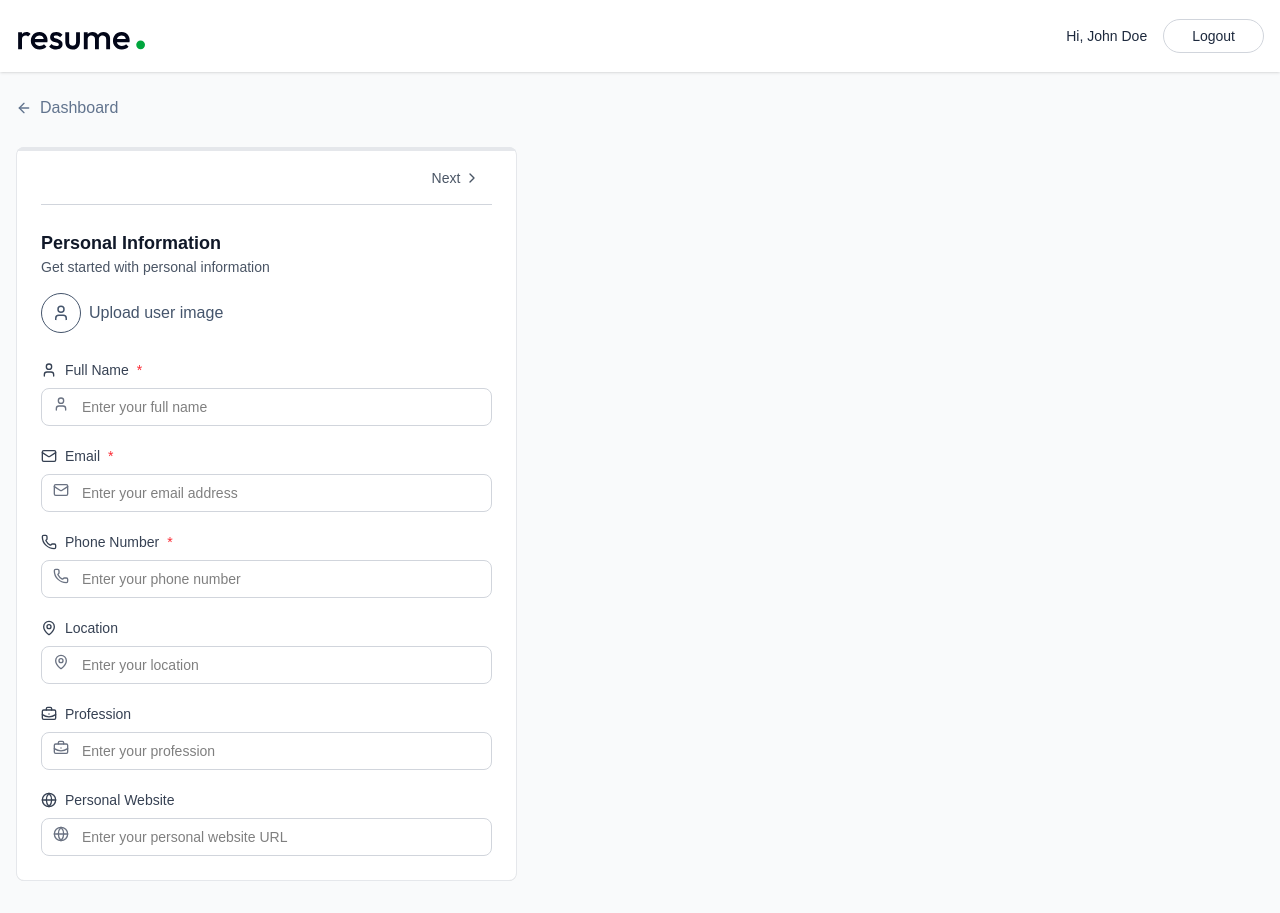
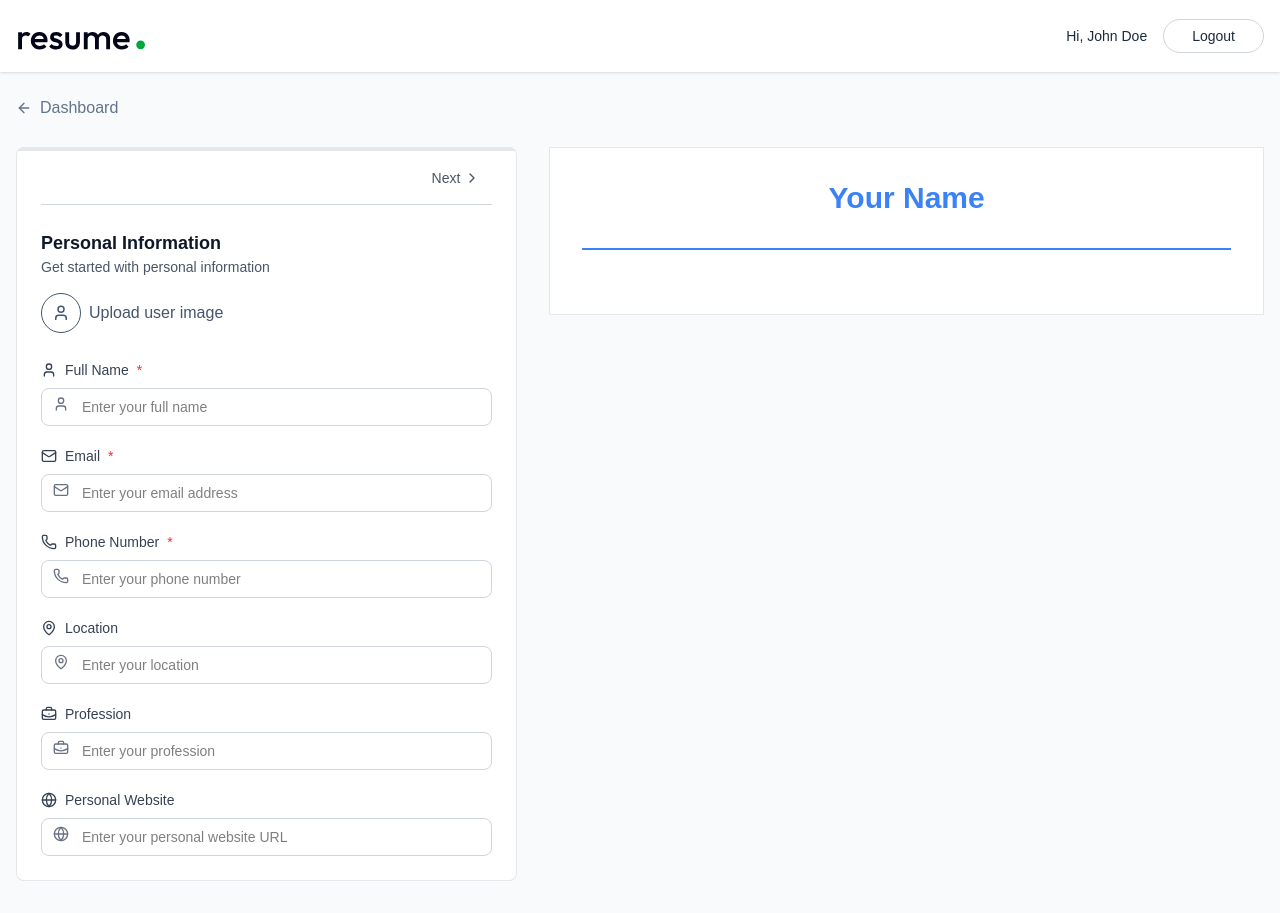
Before and after one commit to Ayush5605/AI-RESUME-BUILDER, a React (Vite) app in the folder Client/: page /app/builder/1 in a window 1280 px wide. Built offline with nearby package versions, Linux system fonts and the light colour scheme.

Commit message:
added the resume templates

```diff
--- /dev/null
+++ b/Client/src/components/ResumePreview.jsx
@@ -0,0 +1,112 @@
+import React from "react";
+
+import ModernTemplate from "./templates/ModernTemplate";
+import ClassicTemplate from "./templates/ClassicTemplate";
+import MinimalTemplate from "./templates/MinimalTemplate";
+import MinimalImageTemplate from "./templates/MinimalImageTemplate";
+
+const ResumePreview = ({
+  data,
+  template,
+  accentColor,
+  classes = "",
+}) => {
+
+  const renderTemplate = () => {
+
+    switch (template) {
+
+      case "modern":
+        return (
+          <ModernTemplate
+            data={data}
+            accentColor={accentColor}
+          />
+        );
+
+      case "classic":
+        return (
+          <ClassicTemplate
+            data={data}
+            accentColor={accentColor}
+          />
+        );
+
+      case "minimal":
+        return (
+          <MinimalTemplate
+            data={data}
+            accentColor={accentColor}
+          />
+        );
+
+      case "minimal-image":
+        return (
+          <MinimalImageTemplate
+            data={data}
+            accentColor={accentColor}
+          />
+        );
+
+      default:
+        return (
+          <ModernTemplate
+            data={data}
+            accentColor={accentColor}
+          />
+        );
+    }
+  };
+
+  return (
+    <div className="w-full bg-gray-100">
+
+      <div
+        id="resume-preview"
+        className={`border border-gray-200 print:shadow-none print:border-none ${classes}`}
+      >
+        {renderTemplate()}
+      </div>
+
+      <style jsx>{`
+        @page {
+          size: letter;
+          margin: 0;
+        }
+
+        @media print {
+
+          html,
+          body {
+            width: 8.5in;
+            height: 11in;
+            overflow: hidden;
+          }
+
+          body * {
+            visibility: hidden;
+          }
+
+          #resume-preview,
+          #resume-preview * {
+            visibility: visible;
+          }
+
+          #resume-preview {
+            position: absolute;
+            left: 0;
+            top: 0;
+            width: 100%;
+            height: auto;
+            margin: 0;
+            padding: 0;
+            border: none !important;
+            box-shadow: none !important;
+          }
+        }
+      `}</style>
+    </div>
+  );
+};
+
+export default ResumePreview;
--- a/Client/src/assets/templates/ClassicTemplate.jsx
+++ b/Client/src/components/templates/ClassicTemplate.jsx
@@ -1,4 +1,4 @@
-import { Mail, Phone, MapPin, Linkedin, Globe } from "lucide-react";
+import { Mail, Phone, MapPin,  Globe } from "lucide-react";
 
 const ClassicTemplate = ({ data, accentColor }) => {
     const formatDate = (dateStr) => {
@@ -15,7 +15,7 @@
             {/* Header */}
             <header className="text-center mb-8 pb-6 border-b-2" style={{ borderColor: accentColor }}>
                 <h1 className="text-3xl font-bold mb-2" style={{ color: accentColor }}>
-                    {data.personal_info?.full_name || "Your Name"}
+                    {data.personal_info?.fullName || "Your Name"}
                 </h1>
 
                 <div className="flex flex-wrap justify-center gap-4 text-sm text-gray-600">
--- a/Client/src/assets/templates/MinimalImageTemplate.jsx
+++ b/Client/src/components/templates/MinimalImageTemplate.jsx
@@ -32,7 +32,7 @@
                 {/* Name + Title */}
                 <div className="col-span-2 flex flex-col justify-center py-10 px-8">
                     <h1 className="text-4xl font-bold text-zinc-700 tracking-widest">
-                        {data.personal_info?.full_name || "Your Name"}
+                        {data.personal_info?.fullName || "Your Name"}
                     </h1>
                     <p className="uppercase text-zinc-600 font-medium text-sm tracking-widest">
                         {data?.personal_info?.profession || "Profession"}
--- a/Client/src/assets/templates/MinimalTemplate.jsx
+++ b/Client/src/components/templates/MinimalTemplate.jsx
@@ -14,7 +14,7 @@
             {/* Header */}
             <header className="mb-10">
                 <h1 className="text-4xl font-thin mb-4 tracking-wide">
-                    {data.personal_info?.full_name || "Your Name"}
+                    {data.personal_info?.fullName || "Your Name"}
                 </h1>
 
                 <div className="flex flex-wrap gap-6 text-sm text-gray-600">
--- a/Client/src/assets/templates/ModernTemplate.jsx
+++ b/Client/src/components/templates/ModernTemplate.jsx
@@ -1,4 +1,4 @@
-import { Mail, Phone, MapPin, Linkedin, Globe } from "lucide-react";
+import { Mail, Phone, MapPin,  Globe } from "lucide-react";
 
 const ModernTemplate = ({ data, accentColor }) => {
 	const formatDate = (dateStr) => {
@@ -15,7 +15,7 @@
 			{/* Header */}
 			<header className="p-8 text-white" style={{ backgroundColor: accentColor }}>
 				<h1 className="text-4xl font-light mb-3">
-					{data.personal_info?.full_name || "Your Name"}
+					{data.personal_info?.fullName || "Your Name"}
 				</h1>
 
 				<div className="grid grid-cols-1 sm:grid-cols-2 gap-2 text-sm ">
--- a/Client/src/pages/ResumeBuilder.jsx
+++ b/Client/src/pages/ResumeBuilder.jsx
@@ -3,6 +3,7 @@
 import {dummyResumeData} from '../assets/assets';
 import { ArrowLeftIcon, Briefcase, ChevronLeft,ChevronRight, FileText, FolderIcon, GraduationCap, Sparkles, User } from "lucide-react";
 import PersonalInfoForm from "../components/PersonalInfoForm";
+import ResumePreview from "../components/ResumePreview";
 
 const ResumeBuilder = () => {
 
@@ -133,7 +134,17 @@
                     </div>
 
                   {/* right panel */}
-                    <div></div>
+                    <div className="lg:col-span-7 max-lg:mt-6">
+                        <div>
+
+                            {/* buttons */}
+
+                        </div>
+
+                        <ResumePreview data={resumeData} template={resumeData.template}
+                        accentColor={resumeData.accent_color}/>
+
+                    </div>
                 </div>
 
             </div>
```
